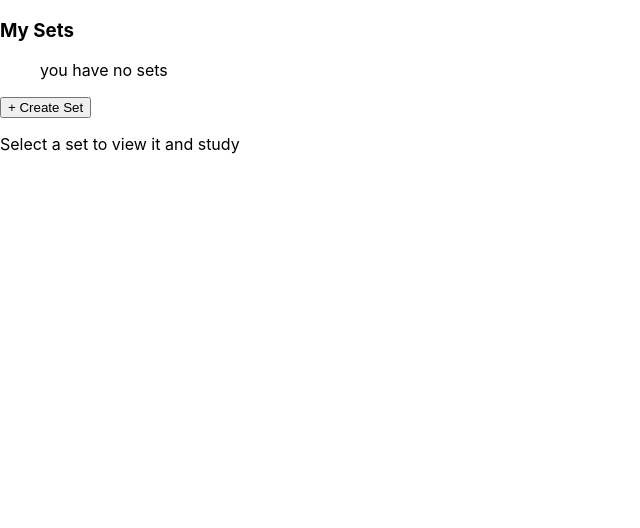
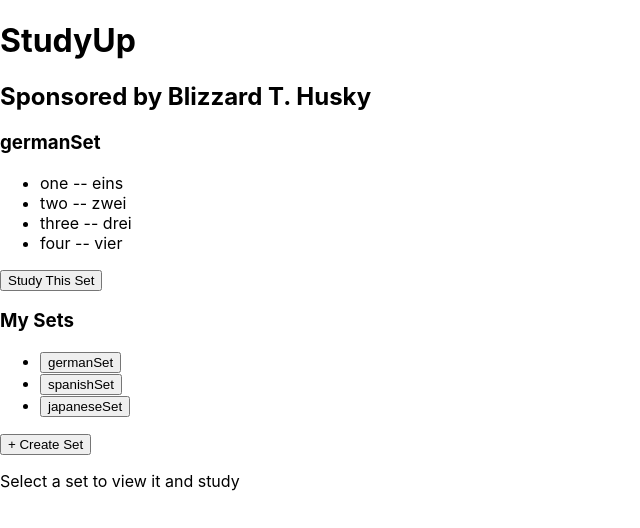
Before and after one commit to hanbyian/CS3141-R01-Team-2, a React (Create React App) app in the folder frontend/studyup/: page / in a window 1280 px wide. Both pictures are taken after typing "Sample", "Sample" into the empty fields and a click on the button "Log In". Shown: the top 528 px of the page, without its empty margins (0-640 px from the left). Built offline with nearby package versions, Linux system fonts and the light colour scheme.

Commit message:
added functionality between groups and put all groups into one homePage class

```diff
--- a/frontend/studyup/src/App.js
+++ b/frontend/studyup/src/App.js
@@ -2,11 +2,11 @@ import './App.css';
 import ReactDOM from 'react-dom/client';
 import render from 'react-dom';
 import React, { Component } from 'react';
-import { setList, SetDisplay, header } from './groups.js';
+import { HomePage } from './groups.js';
+import {root} from './index.js';
 
 function App() {
-  const container = document.getElementById('root');
-  const root = ReactDOM.createRoot(container);
+
   const emptySampleData = {};
   const sampleData = {User:{username:"hanbyian",password:"Test123!",firstName:"ian",lastName:"Hanby"},sets:{germanSet:{one:"eins",two:"zwei",three:"drei",four:"vier"},spanishSet:{"one":"uno","two":"dos","three":"tres","four":"quatro"}, japaneseSet:{"one":"ichi","two":"ni","three":"san","four":"yon"}}};//test data until we can setup connection with database
   function SignIn(){
@@ -14,7 +14,7 @@ function App() {
       //props.password and props.username using props param instead?
       //this function calls api to confirm username and password signin, if signin is a good account then render home page.
       const data = {};//data is what we get from api call
-      root.render(setList(emptySampleData));
+      root.render(<HomePage setKey={Object.keys(sampleData.sets)[0]} setValue={Object.entries(sampleData.sets)[0][1]} sets={sampleData.sets}/>);
       return;
     }
     return(
--- a/frontend/studyup/src/groups.js
+++ b/frontend/studyup/src/groups.js
@@ -1,37 +1,4 @@
 import React, { Component } from 'react';
-
-//params(key,value) key==name of set, value==set of term/definition pairs that corresponds to the set of key's name
-export const SetDisplay = (key,value) => (
-    <div>
-        <h3>{key}</h3>
-        <button>Study This Set</button>
-        <ul>{Object.entries(value).map(([key,value]) => (<li>{key} -- {value}</li>))}</ul>
-    </div>
-);
-
-export const header = (
-    <div className="header">
-      <h1>StudyUp</h1>
-      <h2>Sponsored by Blizzard T. Husky</h2>
-    </div>
-  );
-
-export const setList = (sets) => (
-    <div>
-        <h3>My Sets</h3>
-        <ul>
-            {Object.entries(sets)==0? <p>you have no sets</p>: Object.entries(sets).map(([key,value]) => (<li>{key}</li>))}
-        </ul>
-        <button>+ Create Set</button>
-        <p>Select a set to view it and study</p>
-    </div>
-    );
-
-export const newSet = (
-    <div>
-
-    </div>
-    );
 
 export const flashcards = (
     <div></div>
@@ -40,3 +7,54 @@ export const flashcards = (
 export const footer = (
     <div></div>
     );
+
+export class HomePage extends React.Component{
+    constructor(props){
+        super(props);
+        this.state = {viewingSetKey:this.props.setKey, viewingSetValue:this.props.setValue, allSets:this.props.sets, isCreating:false}
+        this.handleCreating = this.handleCreating.bind(this);
+        this.handleViewingSet = this.handleViewingSet.bind(this);
+    }
+    handleCreating(){
+        this.setState({isCreating:true});
+    }
+    handleViewingSet(newViewingKey, newViewingValue){
+        this.setState({viewingSetKey:newViewingKey, viewingSetValue:newViewingValue, isCreating:false});
+
+    }
+    render() {
+        let setView;
+        if(this.state.isCreating){
+            setView=(
+            <div>
+                <p>Create Set here</p>
+            </div>);
+        }else{
+            //setView for the currently selected set(stored in state) which shows the terms and has study button
+            setView=
+            (<div>
+                <h3>{this.state.viewingSetKey}</h3>
+                <ul>{Object.entries(this.state.viewingSetValue).map(([key,value]) => (<li>{key} -- {value}</li>))}</ul>
+                <button>Study This Set</button>
+            </div>);
+        }
+        //returns header, then either creating view or set view then all sets box
+        return (
+            <div>
+            <div className="header">
+                <h1>StudyUp</h1>
+                <h2>Sponsored by Blizzard T. Husky</h2>
+            </div>
+            {setView}
+            <div>
+                <h3>My Sets</h3>
+                <ul>
+                    {Object.entries(this.state.allSets)==0? <p>you have no sets</p>: Object.entries(this.state.allSets).map(([key,value]) => (<li><button onClick = {(e) => this.handleViewingSet(key,value,e)}>{key}</button></li>))}
+                </ul>
+                <button onClick={this.handleCreating}>+ Create Set</button>
+                <p>Select a set to view it and study</p>
+            </div>
+            </div>
+        );
+    }
+}
--- a/frontend/studyup/src/index.js
+++ b/frontend/studyup/src/index.js
@@ -4,7 +4,7 @@ import './index.css';
 import App from './App';
 import reportWebVitals from './reportWebVitals';
 
-const root = ReactDOM.createRoot(document.getElementById('root'));
+export const root = ReactDOM.createRoot(document.getElementById('root'));
 root.render(
   <React.StrictMode>
     <App />
```
Also changed, not shown: 1 other file (tests, documents, lock files or other folders).
